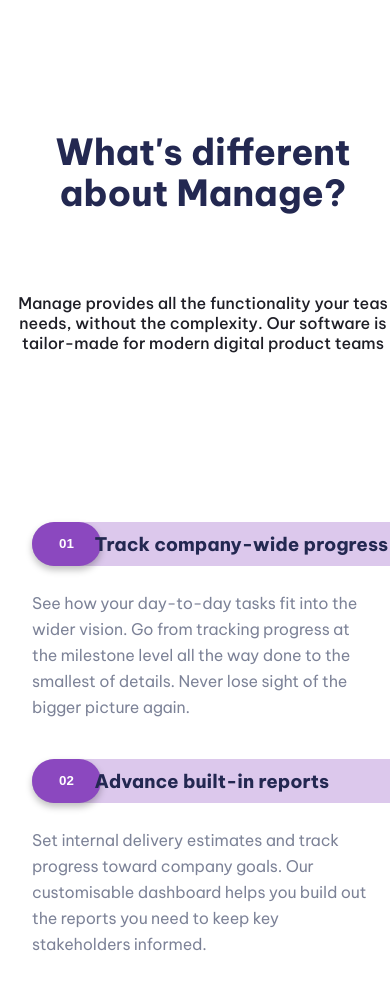
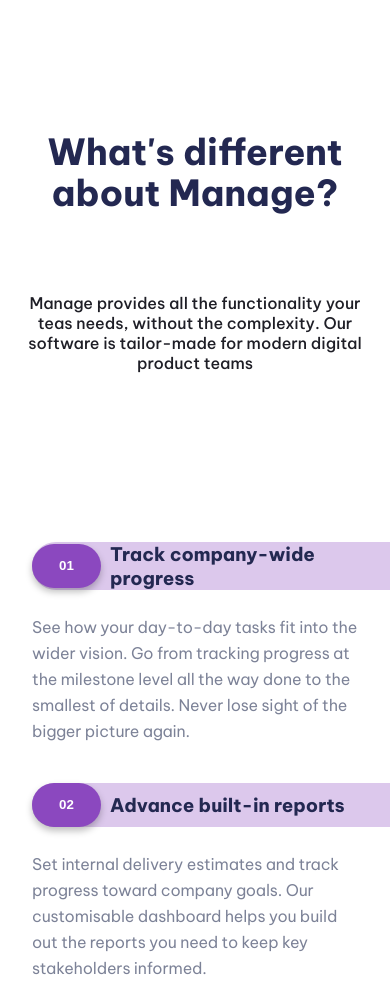
Before and after one commit to mariafero/Maria-Rodriguez, a plain HTML site: page index.html in a window 390 px wide. Shown: the part 1400-2384 px from the top of the page. Drawn offline with Linux system fonts and the light colour scheme.

Commit message:
Some fixes everywhere

```diff
--- a/css/style.css
+++ b/css/style.css
@@ -13,6 +13,10 @@
 * {
     margin: 0;
     padding: 0;
+}
+
+html, body {
+    width: 100%;
 }
 
 a {
@@ -428,6 +432,11 @@ button.mini {
         flex-direction: column;
     }
 
+    .about-main {
+        margin-left: 1em;
+        margin-right: 1em;
+    }
+
     .about-main > * {
         width: 100%;
         text-align: center;
@@ -460,12 +469,12 @@ button.mini {
     }
 
     .about-item-marker {
-        min-width: 10vw;
+        min-width: 15vw;
     }
     .about-item-text {
         margin-top: 1.5em;
         margin-bottom: 1em;
-        margin-left: calc(2em + 10vw);
+        margin-left: calc(2em + 15vw);
     }
 
     .testimonials header h2 {
@@ -502,26 +511,34 @@ button.mini {
     }
 
     .about-item-marker {
-        min-width: 16vw;
+        min-width: 20vw;
     }
     .about-item-text {
         /* margin-left: calc(2em + 16vw); */
         margin-left: 2em;
+        margin-right: 2em;
     }
 
     .info {
         flex-direction: column;
-        padding: 32px 165px;
+        /* padding: 32px 165px; */
+        padding: 32px 0px;
     }
 
     .info-title {
         text-align: center;
+        margin-left: 64px;
+        margin-right: 64px;
         margin-bottom: 1em;
     }
 
     .testimonials > section > article:last-child,
     .testimonials > section > article:first-child {
         display: none;
+    }
+
+    .testimonials header h2 {
+        font-size: 8vw;
     }
 
     .footer-main {
--- a/index.html
+++ b/index.html
@@ -144,7 +144,7 @@
         <footer class="footer">
             <aside class="info">
                 <div class="info-body">
-                    <h2 class="info-title">Simplify hoy your team words today.</h2>
+                    <h2 class="info-title">Simplify how your team words today.</h2>
                 </div>
                 <div>
                     <button>Get Started</button>
```
